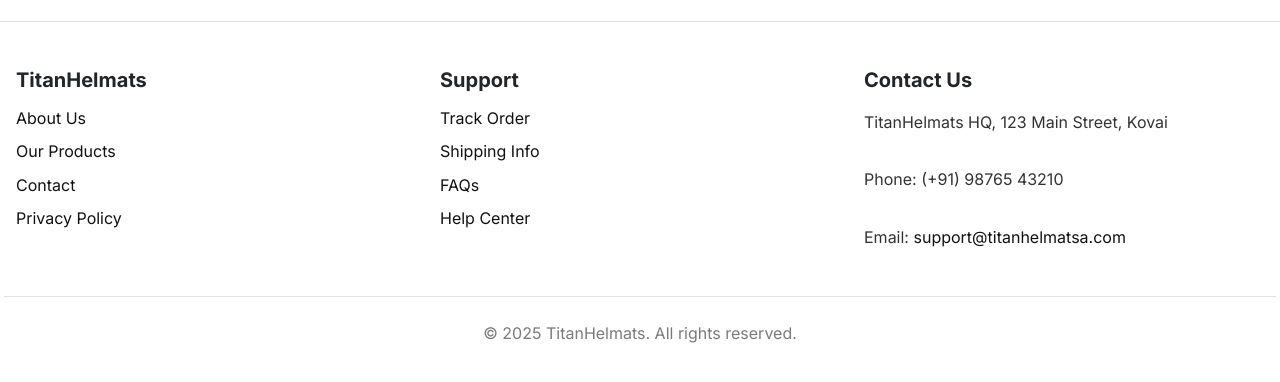
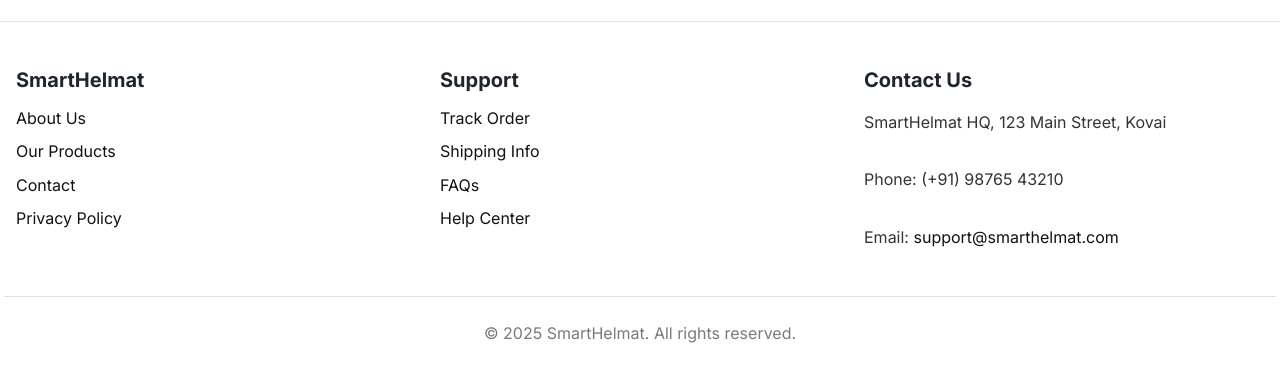
Before and after one commit to santhosh0365/Helmat, a plain HTML site: page index.html in a window 1280 px wide. Shown: the part 3948-4330 px from the top of the page. Drawn offline with nearby package versions, Linux system fonts and the light colour scheme; a web font is replaced by a local one.

Commit message:
Refactor: Logo name changed

```diff
--- a/index.html
+++ b/index.html
@@ -441,7 +441,7 @@
                 <div class="row">
                     <div class="col-lg-4 pb-3">
                         <div class="footer-menu">
-                            <h5 class="widget-title pb-2">TitanHelmats</h5>
+                            <h5 class="widget-title pb-2">SmartHelmat</h5>
                             <ul class="menu-list list-unstyled">
                                 <li class="pb-2">
                                     <a href="#">About Us</a>
@@ -481,16 +481,16 @@
                         <div class="footer-menu">
                             <h5 class="widget-title pb-2">Contact Us</h5>
                             <div class="footer-contact-text">
-                                <span>TitanHelmats HQ, 123 Main Street, Kovai</span><br>
+                                <span>SmartHelmat HQ, 123 Main Street, Kovai</span><br>
                                 <span>Phone: (+91) 98765 43210</span><br>
-                                <span>Email: <a href="mailto:support@titanhelmats.com">support@titanhelmatsa.com</a></span>
+                                <span>Email: <a href="mailto:support@smarthelmat.com">support@smarthelmat.com</a></span>
                             </div>
                         </div>
                     </div>
                 </div>
                 <div class="row pt-4 border-top mt-4">
                     <div class="col-md-12 text-center">
-                        <p>© 2025 TitanHelmats. All rights reserved.</p>
+                        <p>© 2025 SmartHelmat. All rights reserved.</p>
                     </div>
                 </div>
             </div>
```
Also changed, not shown: images/main-logo.png.
